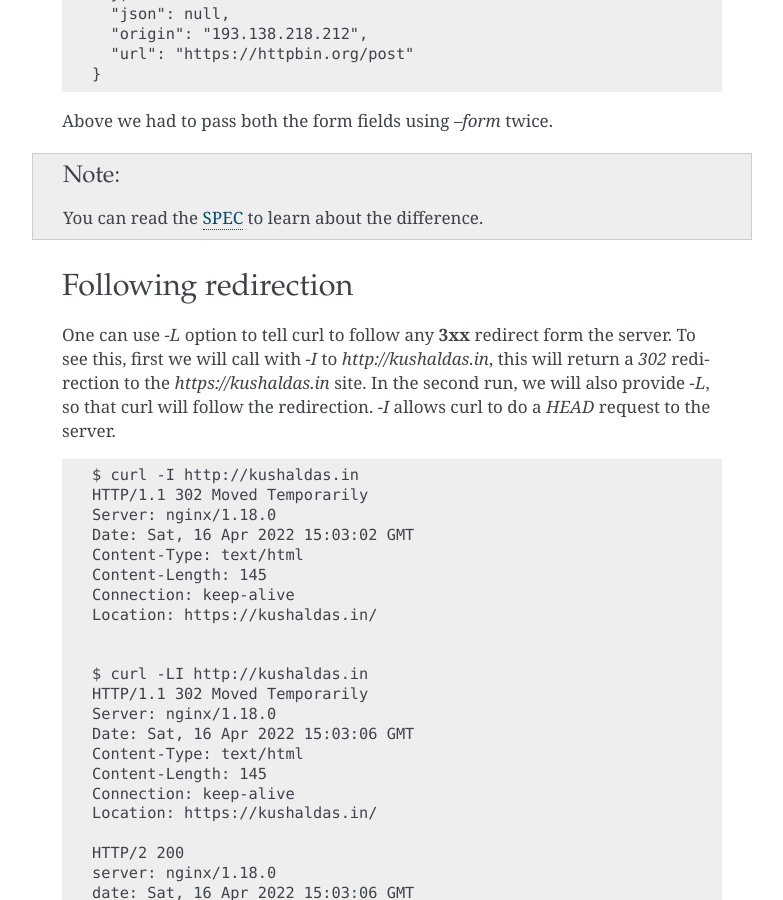
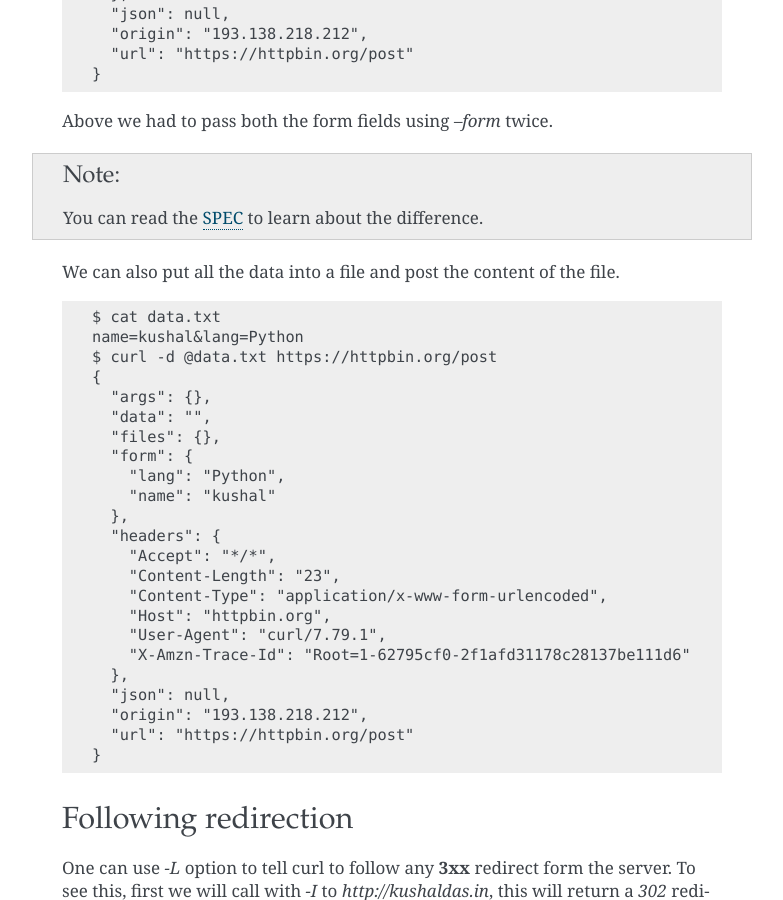
Before and after one commit to kushaldas/lym, a Sphinx documentation site: the page built from docs/curl.rst, in a window 1280 px wide and 900 px high, scrolled down 2149 px. Shown: the whole window, without its empty margins (358-1141 px from the left). Built offline with Sphinx 7.4.7, drawn with Linux system fonts in a browser that asks for light colours; a script that is not in the unit is left out.

Commit message:
Adds more curl example

```diff
--- a/docs/curl.rst
+++ b/docs/curl.rst
@@ -121,6 +121,34 @@ Above we had to pass both the form fields using `--form` twice.
 .. note:: You can read the `SPEC
    <https://www.w3.org/TR/html401/interact/forms.html#h-17.13.4>`_ to learn
    about the difference.
+
+We can also put all the data into a file and post the content of the file.
+
+::
+
+    $ cat data.txt
+    name=kushal&lang=Python
+    $ curl -d @data.txt https://httpbin.org/post
+    {
+      "args": {},
+      "data": "",
+      "files": {},
+      "form": {
+        "lang": "Python",
+        "name": "kushal"
+      },
+      "headers": {
+        "Accept": "*/*",
+        "Content-Length": "23",
+        "Content-Type": "application/x-www-form-urlencoded",
+        "Host": "httpbin.org",
+        "User-Agent": "curl/7.79.1",
+        "X-Amzn-Trace-Id": "Root=1-62795cf0-2f1afd31178c28137be111d6"
+      },
+      "json": null,
+      "origin": "193.138.218.212",
+      "url": "https://httpbin.org/post"
+    }
 
 
 Following redirection
```
